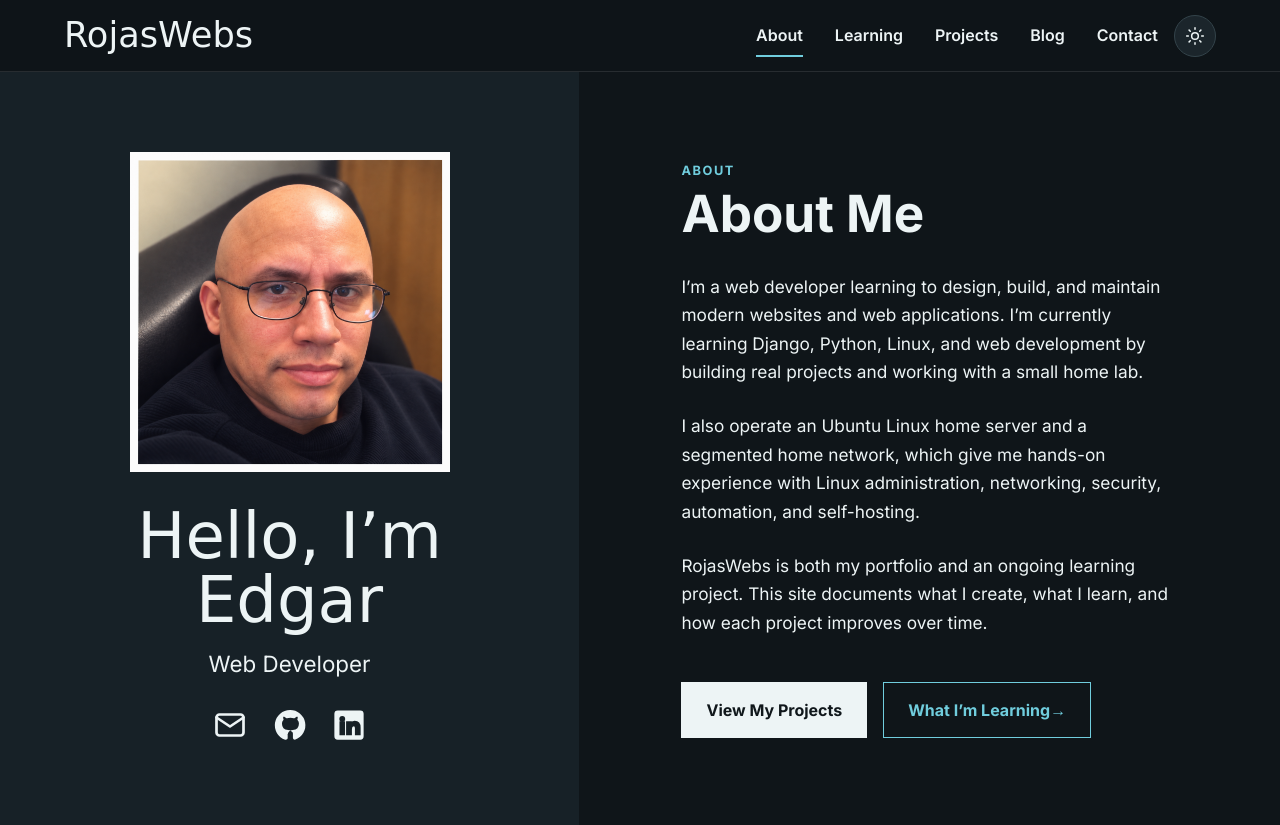
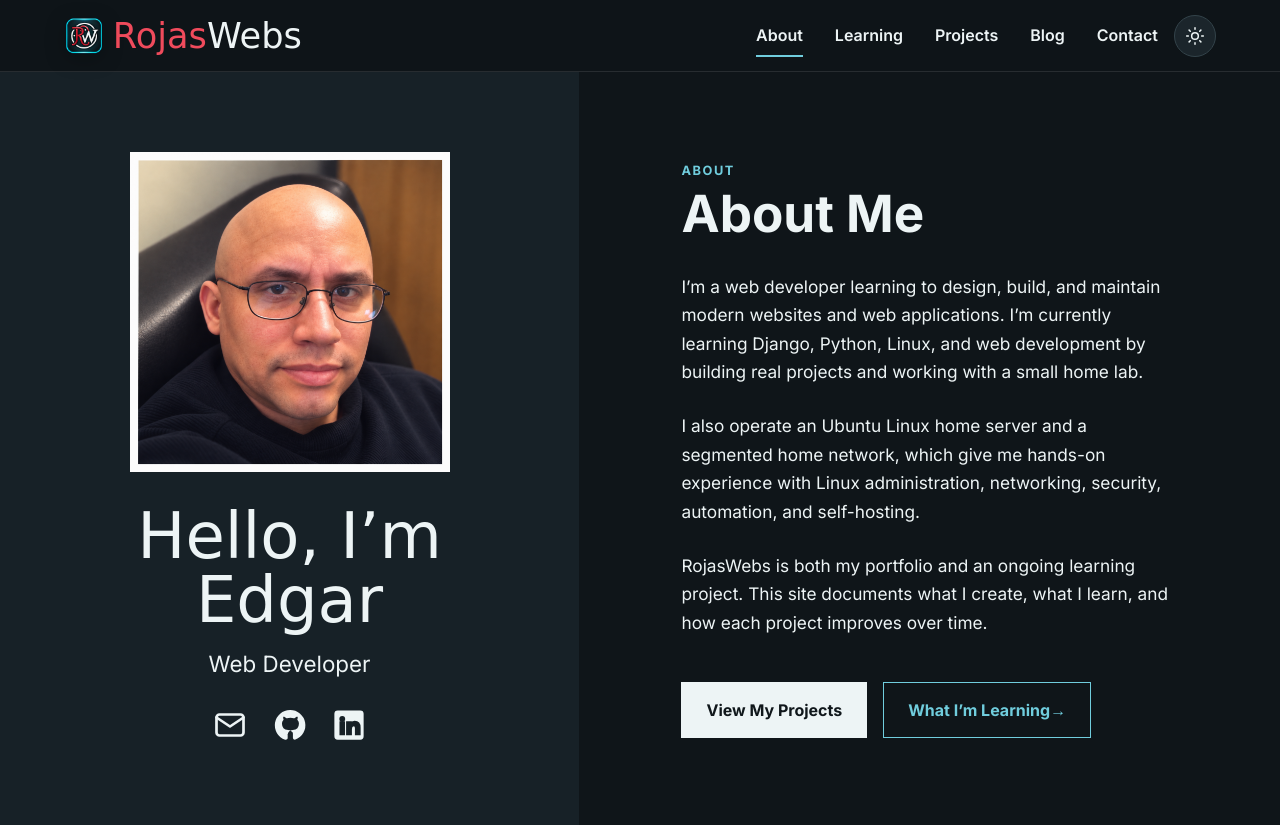
Before and after one commit to RojasWebs/rojaswebs-django-2026, a Django app: page / in a window 1280 px wide. Shown: the top 825 px of the page. Run offline with Django 5.2, Linux system fonts and the light colour scheme; data that the repository does not hold is empty; some web fonts are replaced.

Commit message:
Refresh RojasWebs brand mark

```diff
--- a/website/static/website/css/style.css
+++ b/website/static/website/css/style.css
@@ -10,6 +10,7 @@
     --text: #edf4f5;
     --muted: #a9b9bd;
     --accent: #70cddd;
+    --brand-red: #f04b5c;
     --accent-contrast: #071619;
     --border: #33434a;
     --header-background: rgba(15, 21, 25, 0.94);
@@ -37,6 +38,7 @@ html[data-theme="light"] {
     --text: #2c2c2c;
     --muted: #666666;
     --accent: #17788c;
+    --brand-red: #a91f30;
     --accent-contrast: #ffffff;
     --border: #d7dee1;
     --header-background: rgba(255, 255, 255, 0.94);
@@ -122,9 +124,25 @@ a {
 }
 
 .brand {
+    display: inline-flex;
+    align-items: center;
+    flex: 0 0 auto;
+    gap: .55rem;
     font-family: "Birthstone", cursive;
     font-size: 2.2rem;
+    line-height: 1;
     text-decoration: none;
+}
+
+.brand-mark {
+    width: 40px;
+    height: 40px;
+    object-fit: contain;
+    filter: drop-shadow(0 5px 10px rgba(0, 0, 0, .28));
+}
+
+.brand-rojas {
+    color: var(--brand-red);
 }
 
 .site-nav {
@@ -528,12 +546,19 @@ h2 {
 }
 
 .footer-brand {
-    display: inline-block;
+    display: inline-flex;
+    align-items: center;
+    gap: .65rem;
     font-family: "Birthstone", cursive;
     font-size: 2.4rem;
     line-height: 1.2;
     text-decoration: none;
     color: #fff;
+}
+
+.footer-brand .brand-mark {
+    width: 46px;
+    height: 46px;
 }
 
 .footer-description {
--- a/website/templates/website/_footer.html
+++ b/website/templates/website/_footer.html
@@ -1,7 +1,11 @@
+{% load static %}
 <footer class="site-footer">
     <div class="footer-inner">
         <div class="footer-about">
-            <a class="footer-brand" href="{% url 'website:home' %}">RojasWebs</a>
+            <a class="footer-brand" href="{% url 'website:home' %}" aria-label="RojasWebs home">
+                <img class="brand-mark" src="{% static 'website/images/rw-mark-red.png' %}" alt="" width="46" height="46">
+                <span><span class="brand-rojas">Rojas</span>Webs</span>
+            </a>
             <p class="footer-description">Web development, project notes, and lessons learned along the way.</p>
         </div>
         <nav class="footer-nav" aria-label="Footer navigation">
--- a/website/templates/website/home.html
+++ b/website/templates/website/home.html
@@ -7,16 +7,20 @@
     <meta name="description" content="RojasWebs — development portfolio.">
     <meta name="theme-color" content="#0f1519">
     <title>RojasWebs | Development Portfolio</title>
-    <link rel="icon" type="image/png" href="{% static 'website/images/rw_favicon.png' %}">
+    <link rel="icon" type="image/png" sizes="256x256" href="{% static 'website/images/rw-mark-red.png' %}">
+    <link rel="apple-touch-icon" href="{% static 'website/images/rw-mark-red.png' %}">
     {% include 'website/_theme_init.html' %}
-    <link rel="stylesheet" href="{% static 'website/css/style.css' %}?v=dark-mode-1">
+    <link rel="stylesheet" href="{% static 'website/css/style.css' %}?v=logo-red-1">
     <script src="{% static 'website/js/main.js' %}?v=dark-mode-1" defer></script>
 </head>
 <body>
     <a class="skip-link" href="#main-content">Skip to content</a>
 
     <header class="site-header">
-        <a class="brand" href="#about" aria-label="RojasWebs home">RojasWebs</a>
+        <a class="brand" href="#about" aria-label="RojasWebs home">
+            <img class="brand-mark" src="{% static 'website/images/rw-mark-red.png' %}" alt="" width="40" height="40">
+            <span><span class="brand-rojas">Rojas</span>Webs</span>
+        </a>
 
         <nav id="site-nav" class="site-nav" aria-label="Main navigation">
             <a href="#about">About</a>
```
Also changed, not shown: website/templates/website/base_blog.html (+7 -3 lines), website/tests.py (+10 -0 lines), website/static/website/images/rw-mark-red.png (added).
